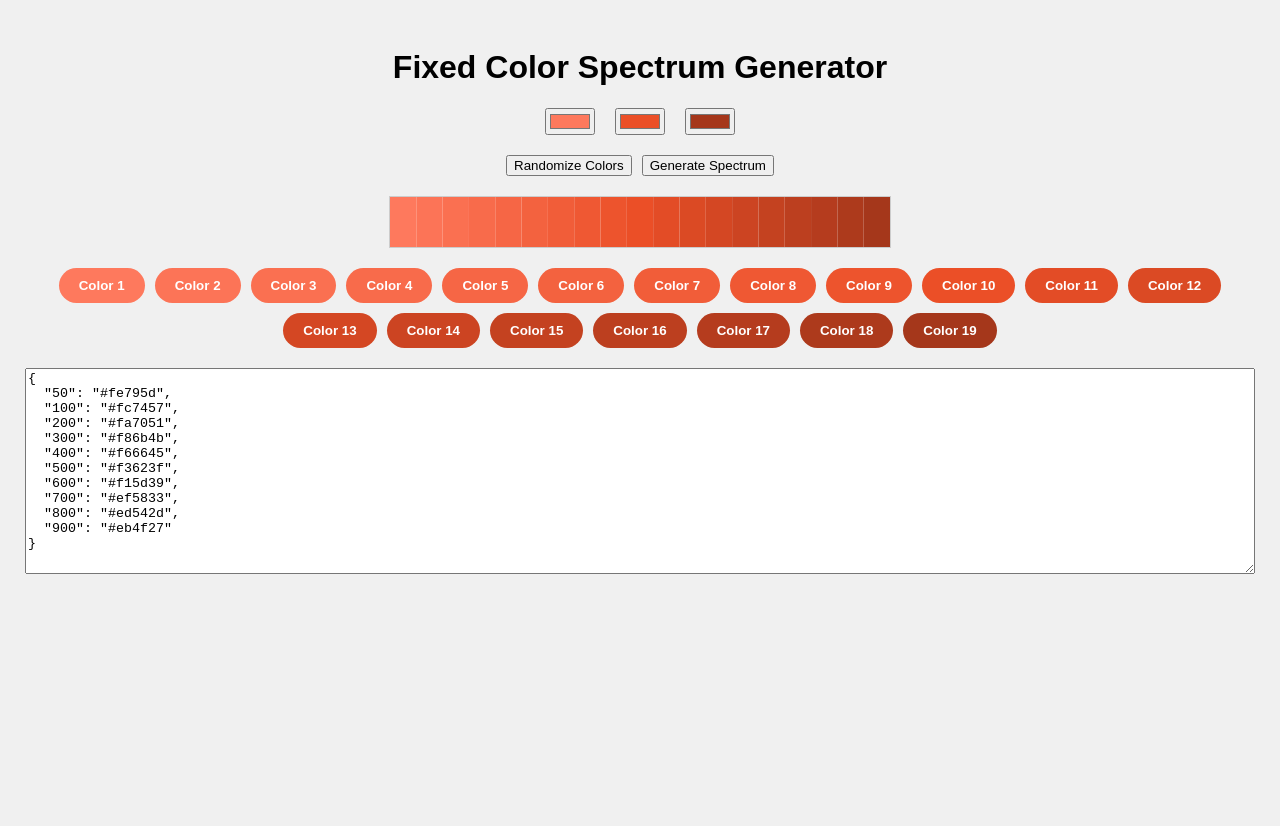
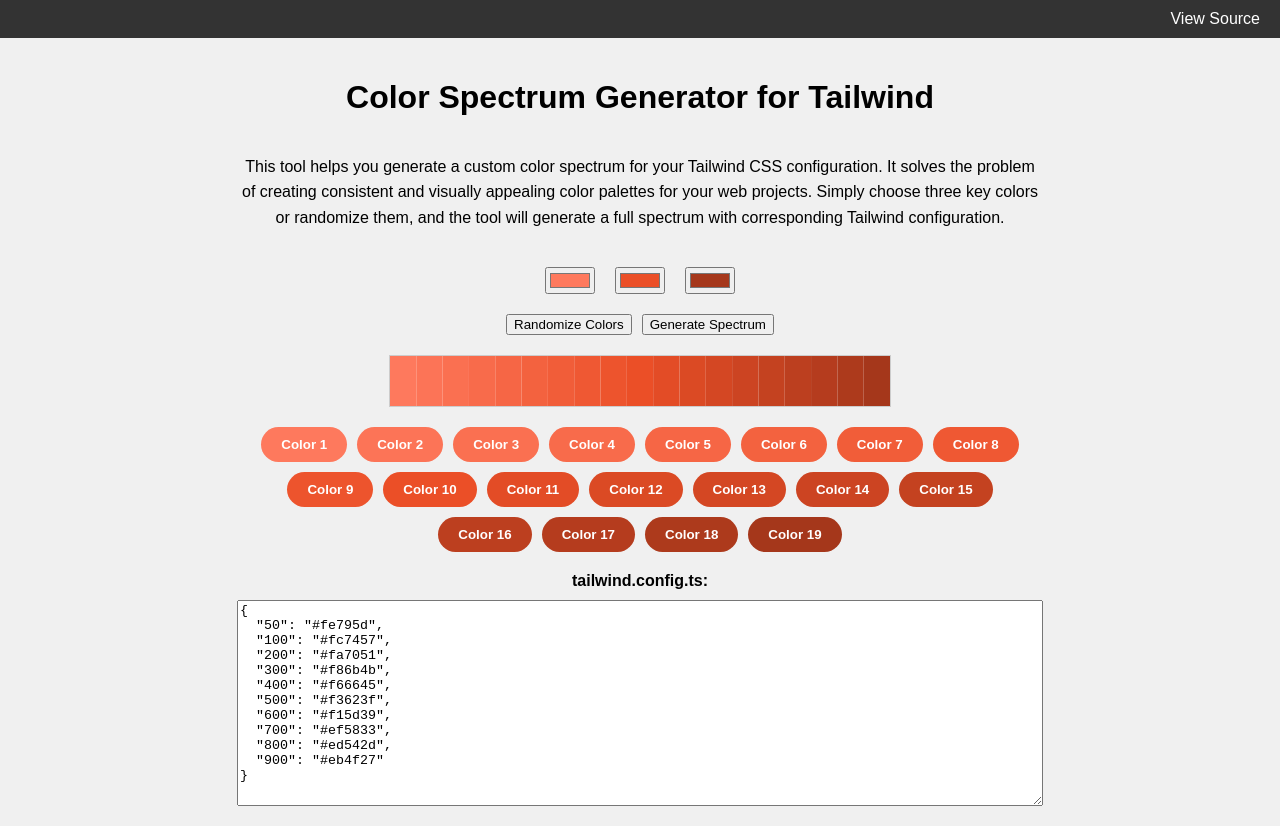
Before and after one commit to KooperL/tailwind-color-generator, a plain HTML site: page index.html in a window 1280 px wide. Before the commit the page ends 800 px from the top, so only its background shows below. Drawn offline with Linux system fonts and the light colour scheme.

Commit message:
Update readme, add text to HTML body

```diff
--- a/index.html
+++ b/index.html
@@ -3,15 +3,36 @@
 <head>
     <meta charset="UTF-8">
     <meta name="viewport" content="width=device-width, initial-scale=1.0">
-    <title>Fixed Color Spectrum Generator</title>
+    <title>Color Spectrum Generator for Tailwind</title>
     <style>
         body {
             font-family: Arial, sans-serif;
             display: flex;
             flex-direction: column;
             align-items: center;
+            padding: 0;
+            margin: 0;
+            background-color: #f0f0f0;
+        }
+        nav {
+            background-color: #333;
+            color: white;
+            width: 100%;
+            padding: 10px 0;
+            text-align: right;
+        }
+        nav a {
+            color: white;
+            text-decoration: none;
+            margin-right: 20px;
+        }
+        .container {
+            display: flex;
+            flex-direction: column;
+            align-items: center;
             padding: 20px;
-            background-color: #f0f0f0;
+            max-width: 800px;
+            margin: 0 auto;
         }
         #colorPickers {
             display: flex;
@@ -25,7 +46,7 @@
         #output {
             width: 100%;
             height: 200px;
-            margin-top: 20px;
+            margin-top: 10px;
         }
         #buttonContainer {
             display: flex;
@@ -51,10 +72,27 @@
             gap: 10px;
             margin-bottom: 20px;
         }
+        .description {
+            text-align: center;
+            margin-bottom: 20px;
+            line-height: 1.6;
+        }
+        label {
+            display: block;
+            margin-top: 20px;
+            font-weight: bold;
+        }
     </style>
 </head>
 <body>
-    <h1>Fixed Color Spectrum Generator</h1>
+    <nav>
+        <a href="https://kooperl.github.io/tailwind-color-generator/" target="_blank">View Source</a>
+    </nav>
+    <div class="container">
+        <h1>Color Spectrum Generator for Tailwind</h1>
+        <div class="description">
+            <p>This tool helps you generate a custom color spectrum for your Tailwind CSS configuration. It solves the problem of creating consistent and visually appealing color palettes for your web projects. Simply choose three key colors or randomize them, and the tool will generate a full spectrum with corresponding Tailwind configuration.</p>
+        </div>
         <div id="colorPickers">
             <input type="color" id="color1" value="#FE795D">
             <input type="color" id="color2" value="#EB4F27">
@@ -66,7 +104,9 @@
         </div>
         <canvas id="spectrum" width="500" height="50"></canvas>
         <div id="buttonContainer"></div>
+        <label for="output">tailwind.config.ts:</label>
         <textarea id="output" readonly></textarea>
+    </div>
 
     <script>
         function hexToRgb(hex) {
```
Also changed, not shown: 1 other file. Lines whose indentation alone changed are shown as unchanged.
